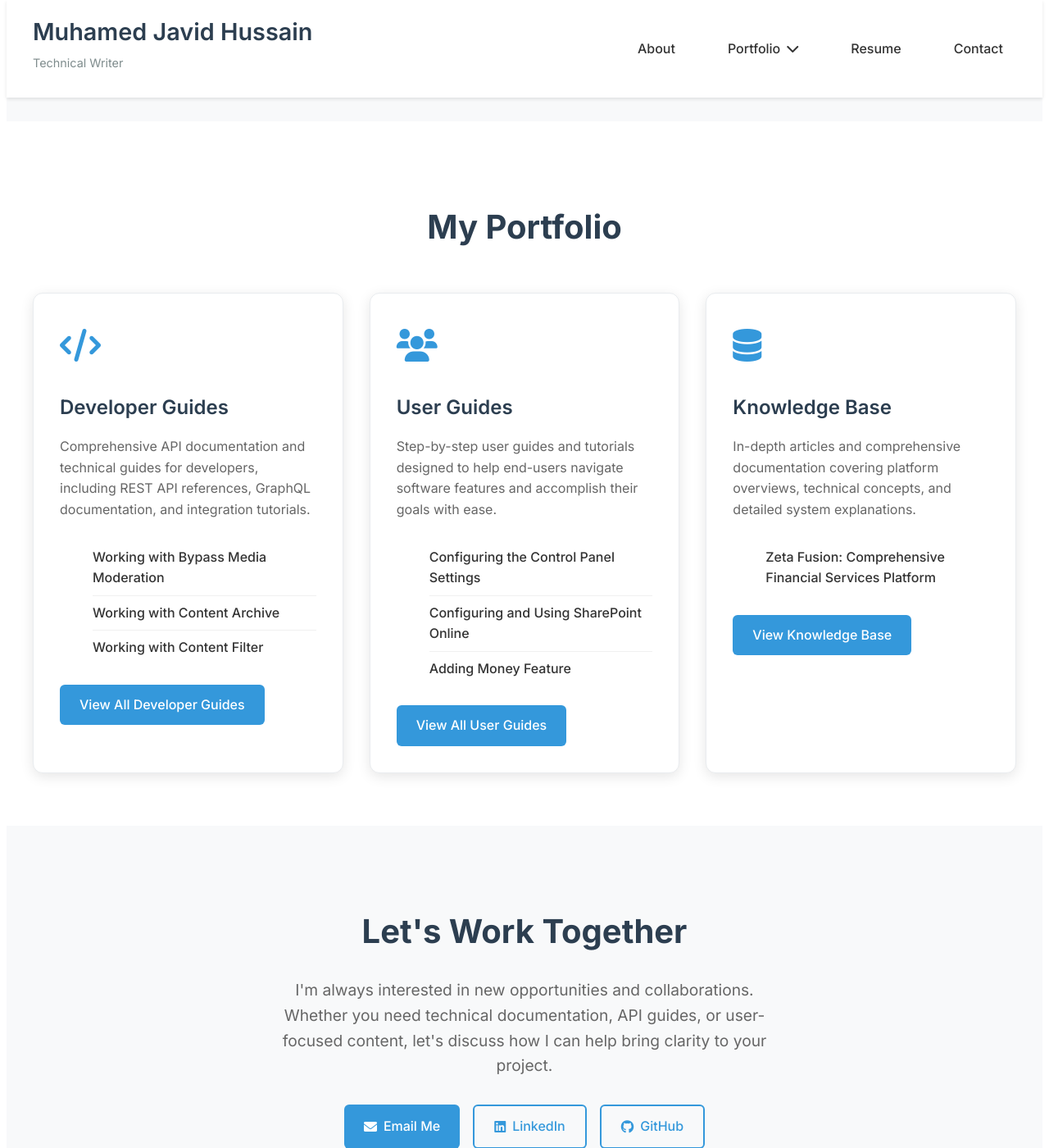
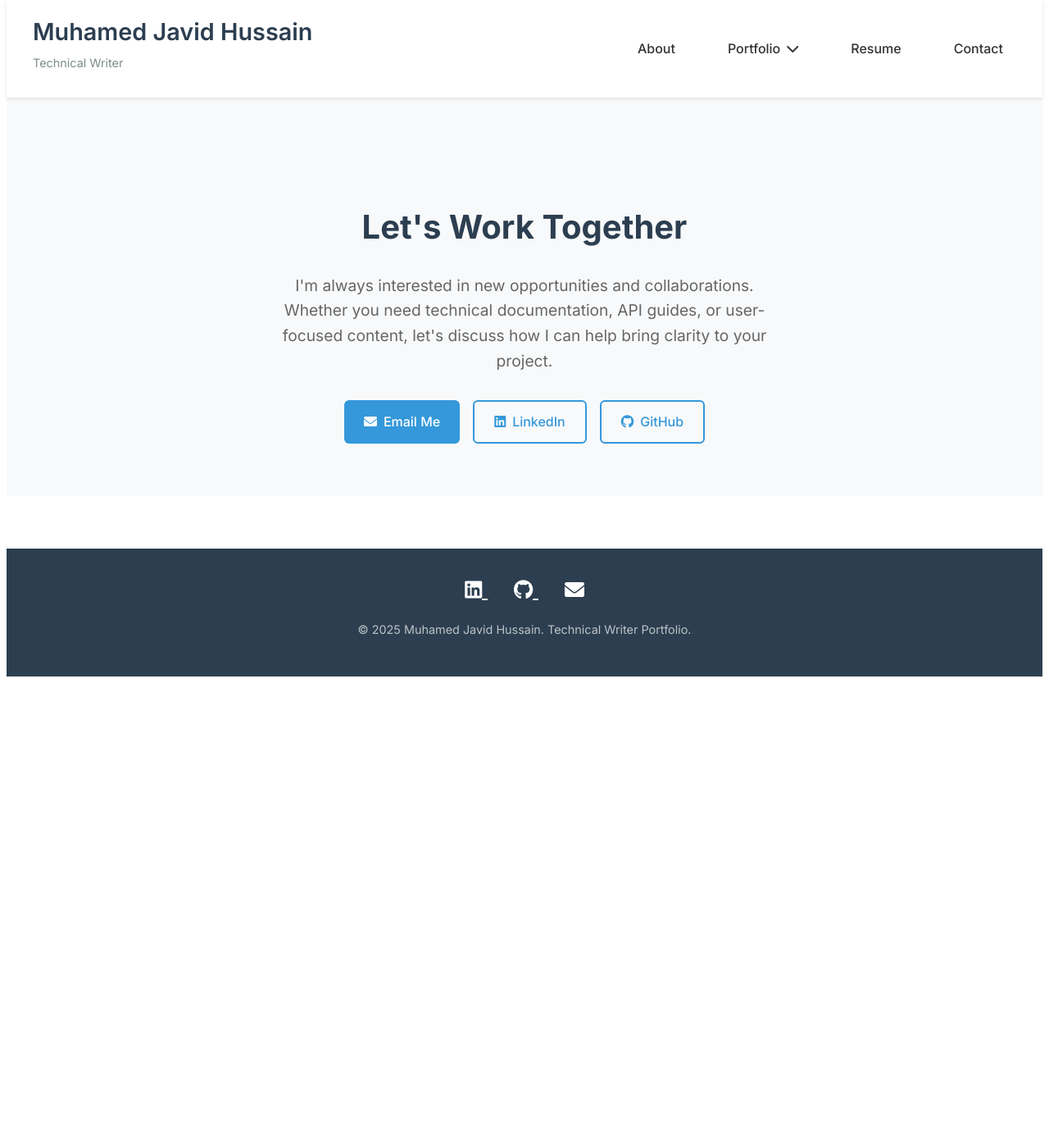
Before and after one commit to ashfaqfarook/Test, a Jekyll site: the page built from index.html, in a window 1280 px wide and 1400 px high, scrolled down 1005 px. Shown: the whole window at 82% size. Built offline with Jekyll 4.4.1, drawn with Linux system fonts in a browser that asks for light colours; after the commit the page ends 1838 px from its top, so only the background shows below that.

Commit message:
resume udpate

```diff
--- a/_layouts/page.html
+++ b/_layouts/page.html
@@ -3,12 +3,6 @@
 ---
 
 <article class="page">
-    {% if page.title %}
-        <header class="page-header">
-            <h1 class="page-title">{{ page.title }}</h1>
-        </header>
-    {% endif %}
-
     <div class="page-content">
         {{ content }}
     </div>
--- a/_pages/resume.md
+++ b/_pages/resume.md
@@ -77,96 +78,88 @@
     <section style="background: white; padding: 2rem; border-radius: 12px; box-shadow: 0 4px 16px rgba(0,0,0,0.1); margin-bottom: 2rem;">
         <h2 style="color: #2c3e50; margin-bottom: 1.5rem; font-size: 1.8rem; border-bottom: 2px solid #3498db; padding-bottom: 0.5rem;">
             <i class="fas fa-briefcase" style="color: #3498db; margin-right: 0.5rem;"></i>
-            Professional Experience
+            Work Experience
         </h2>
 
-        <div style="margin-bottom: 2rem; padding-bottom: 2rem; border-bottom: 1px solid #e9ecef;">
-            <div style="display: flex; justify-content: space-between; align-items: start; margin-bottom: 1rem; flex-wrap: wrap;">
+        <div style="margin-bottom: 1.5rem; padding-bottom: 1.5rem; border-bottom: 1px solid #e9ecef;">
+            <div style="display: flex; justify-content: space-between; align-items: start; margin-bottom: 0.5rem; flex-wrap: wrap;">
                 <div>
-                    <h3 style="color: #2c3e50; margin-bottom: 0.25rem;">Senior Technical Writer</h3>
-                    <p style="color: #666; font-weight: 500;">Various Technology Companies</p>
+                    <h3 style="color: #2c3e50; margin-bottom: 0.25rem;">Senior Content Designer</h3>
+                    <p style="color: #666; font-weight: 500;">Khoros</p>
                 </div>
                 <span style="background: #e8f4fd; color: #2980b9; padding: 0.3rem 0.8rem; border-radius: 20px; font-size: 0.9rem;">
-                    2015 - Present (9+ Years)
+                    May 2021 - July 2025
                 </span>
             </div>
-            <ul style="color: #555; line-height: 1.7; margin-left: 1rem;">
-                <li>Created comprehensive API documentation for financial services platforms, including REST and GraphQL APIs</li>
-                <li>Developed user-focused guides that reduced support tickets by improving self-service capabilities</li>
-                <li>Conducted pre-release software testing and functional validation to ensure documentation accuracy</li>
-                <li>Collaborated with development teams to create technical specifications and release notes</li>
-                <li>Established documentation standards and style guides for consistent content quality</li>
-                <li>Managed content lifecycle from creation to maintenance and updates</li>
-            </ul>
         </div>
 
-        <div style="margin-bottom: 2rem; padding-bottom: 2rem; border-bottom: 1px solid #e9ecef;">
-            <h4 style="color: #2c3e50; margin-bottom: 1rem;">Key Projects & Achievements</h4>
-            <div style="display: grid; grid-template-columns: repeat(auto-fit, minmax(250px, 1fr)); gap: 1rem;">
-                <div style="background: #f8f9fa; padding: 1rem; border-radius: 6px;">
-                    <h5 style="color: #2c3e50; margin-bottom: 0.5rem;">Financial Services Documentation</h5>
-                    <p style="color: #666; font-size: 0.9rem;">Comprehensive platform documentation for Zeta Fusion PaaS solution</p>
+        <div style="margin-bottom: 1.5rem; padding-bottom: 1.5rem; border-bottom: 1px solid #e9ecef;">
+            <div style="display: flex; justify-content: space-between; align-items: start; margin-bottom: 0.5rem; flex-wrap: wrap;">
+                <div>
+                    <h3 style="color: #2c3e50; margin-bottom: 0.25rem;">Technical Writer</h3>
+                    <p style="color: #666; font-weight: 500;">Finastra</p>
                 </div>
-                <div style="background: #f8f9fa; padding: 1rem; border-radius: 6px;">
-                    <h5 style="color: #2c3e50; margin-bottom: 0.5rem;">API Integration Guides</h5>
-                    <p style="color: #666; font-size: 0.9rem;">Developer-friendly documentation for REST and GraphQL APIs</p>
+                <span style="background: #e8f4fd; color: #2980b9; padding: 0.3rem 0.8rem; border-radius: 20px; font-size: 0.9rem;">
+                    Sep 2020 - Apr 2021
+                </span>
+            </div>
+        </div>
+
+        <div style="margin-bottom: 1.5rem; padding-bottom: 1.5rem; border-bottom: 1px solid #e9ecef;">
+            <div style="display: flex; justify-content: space-between; align-items: start; margin-bottom: 0.5rem; flex-wrap: wrap;">
+                <div>
+                    <h3 style="color: #2c3e50; margin-bottom: 0.25rem;">Technical Writer</h3>
+                    <p style="color: #666; font-weight: 500;">NextGen Healthcare</p>
                 </div>
-                <div style="background: #f8f9fa; padding: 1rem; border-radius: 6px;">
-                    <h5 style="color: #2c3e50; margin-bottom: 0.5rem;">User Experience Documentation</h5>
-                    <p style="color: #666; font-size: 0.9rem;">Step-by-step guides for software features and system configuration</p>
+                <span style="background: #e8f4fd; color: #2980b9; padding: 0.3rem 0.8rem; border-radius: 20px; font-size: 0.9rem;">
+                    Feb 2019 - Aug 2020
+                </span>
+            </div>
+        </div>
+
+        <div style="margin-bottom: 1.5rem;">
+            <div style="display: flex; justify-content: space-between; align-items: start; margin-bottom: 0.5rem; flex-wrap: wrap;">
+                <div>
+                    <h3 style="color: #2c3e50; margin-bottom: 0.25rem;">Technical Writer</h3>
+                    <p style="color: #666; font-weight: 500;">Capgemini</p>
                 </div>
+                <span style="background: #e8f4fd; color: #2980b9; padding: 0.3rem 0.8rem; border-radius: 20px; font-size: 0.9rem;">
+                    Aug 2016 - Feb 2019
+                </span>
             </div>
         </div>
     </section>
 
-    <!-- Education & Certifications -->
+    <!-- Education -->
     <section style="background: white; padding: 2rem; border-radius: 12px; box-shadow: 0 4px 16px rgba(0,0,0,0.1); margin-bottom: 2rem;">
         <h2 style="color: #2c3e50; margin-bottom: 1.5rem; font-size: 1.8rem; border-bottom: 2px solid #3498db; padding-bottom: 0.5rem;">
             <i class="fas fa-graduation-cap" style="color: #3498db; margin-right: 0.5rem;"></i>
-            Education & Professional Development
+            Education
         </h2>
 
-        <div style="margin-bottom: 1.5rem;">
-            <h4 style="color: #2c3e50; margin-bottom: 1rem;">Continuous Learning</h4>
-            <p style="color: #666; line-height: 1.6;">
-                Committed to staying current with industry best practices, emerging technologies, and evolving
-                documentation standards. Regularly engage with technical writing communities and professional
-                development resources to enhance skills and knowledge.
-            </p>
+        <div style="margin-bottom: 1.5rem; padding-bottom: 1.5rem; border-bottom: 1px solid #e9ecef;">
+            <div style="display: flex; justify-content: space-between; align-items: start; margin-bottom: 0.5rem; flex-wrap: wrap;">
+                <div>
+                    <h3 style="color: #2c3e50; margin-bottom: 0.25rem;">Master of Business Administration (MBA)</h3>
+                    <p style="color: #666; font-weight: 500;">Pondicherry University, Puducherry</p>
+                    <p style="color: #888; font-size: 0.9rem;">International Business</p>
+                </div>
+                <span style="background: #e8f4fd; color: #2980b9; padding: 0.3rem 0.8rem; border-radius: 20px; font-size: 0.9rem;">
+                    2021
+                </span>
+            </div>
         </div>
 
-        <div>
-            <h4 style="color: #2c3e50; margin-bottom: 1rem;">Areas of Ongoing Development</h4>
-            <div style="display: flex; flex-wrap: wrap; gap: 0.5rem;">
-                <span style="background: #e8f4fd; color: #2980b9; padding: 0.3rem 0.8rem; border-radius: 20px; font-size: 0.9rem;">API Documentation Best Practices</span>
-                <span style="background: #e8f6f3; color: #27ae60; padding: 0.3rem 0.8rem; border-radius: 20px; font-size: 0.9rem;">User Experience Design</span>
-                <span style="background: #fef9e7; color: #f39c12; padding: 0.3rem 0.8rem; border-radius: 20px; font-size: 0.9rem;">Content Strategy</span>
-                <span style="background: #fadbd8; color: #c0392b; padding: 0.3rem 0.8rem; border-radius: 20px; font-size: 0.9rem;">Technical Communication</span>
-            </div>
-        </div>
-    </section>
-
-    <!-- Portfolio Highlights -->
-    <section style="background: linear-gradient(135deg, #667eea 0%, #764ba2 100%); color: white; padding: 2rem; border-radius: 12px; margin-bottom: 2rem;">
-        <h2 style="margin-bottom: 1.5rem; font-size: 1.8rem;">
-            <i class="fas fa-star" style="color: #f1c40f; margin-right: 0.5rem;"></i>
-            Portfolio Highlights
-        </h2>
-        <div style="display: grid; grid-template-columns: repeat(auto-fit, minmax(200px, 1fr)); gap: 1.5rem;">
-            <div style="text-align: center;">
-                <div style="font-size: 2.5rem; margin-bottom: 0.5rem;">📚</div>
-                <h4 style="margin-bottom: 0.5rem;">50+</h4>
-                <p style="opacity: 0.8; font-size: 0.9rem;">Documentation Projects Completed</p>
-            </div>
-            <div style="text-align: center;">
-                <div style="font-size: 2.5rem; margin-bottom: 0.5rem;">🚀</div>
-                <h4 style="margin-bottom: 0.5rem;">Multiple</h4>
-                <p style="opacity: 0.8; font-size: 0.9rem;">Platform Launches Supported</p>
-            </div>
-            <div style="text-align: center;">
-                <div style="font-size: 2.5rem; margin-bottom: 0.5rem;">⭐</div>
-                <h4 style="margin-bottom: 0.5rem;">Expert</h4>
-                <p style="opacity: 0.8; font-size: 0.9rem;">Technical Communication Skills</p>
+        <div style="margin-bottom: 1.5rem;">
+            <div style="display: flex; justify-content: space-between; align-items: start; margin-bottom: 0.5rem; flex-wrap: wrap;">
+                <div>
+                    <h3 style="color: #2c3e50; margin-bottom: 0.25rem;">Bachelor of Engineering (B.E.)</h3>
+                    <p style="color: #666; font-weight: 500;">Anna University, Chennai</p>
+                    <p style="color: #888; font-size: 0.9rem;">Aeronautical Engineering</p>
+                </div>
+                <span style="background: #e8f4fd; color: #2980b9; padding: 0.3rem 0.8rem; border-radius: 20px; font-size: 0.9rem;">
+                    2015
+                </span>
             </div>
         </div>
     </section>
--- a/assets/main.css
+++ b/assets/main.css
@@ -219,72 +219,6 @@
     box-shadow: 0 8px 24px rgba(0,0,0,0.1);
 }
 
-/* Portfolio Cards */
-.portfolio-grid {
-    display: grid;
-    grid-template-columns: repeat(auto-fit, minmax(350px, 1fr));
-    gap: 2rem;
-    margin-top: 2rem;
-}
-
-.portfolio-card {
-    background: white;
-    border-radius: 12px;
-    padding: 2rem;
-    box-shadow: 0 4px 16px rgba(0,0,0,0.1);
-    transition: transform 0.3s ease, box-shadow 0.3s ease;
-    border: 1px solid #e9ecef;
-}
-
-.portfolio-card:hover {
-    transform: translateY(-4px);
-    box-shadow: 0 8px 24px rgba(0,0,0,0.15);
-}
-
-.card-icon {
-    font-size: 2.5rem;
-    color: #3498db;
-    margin-bottom: 1rem;
-}
-
-.card-title {
-    font-size: 1.5rem;
-    font-weight: 600;
-    color: #2c3e50;
-    margin-bottom: 1rem;
-}
-
-.card-description {
-    color: #666;
-    margin-bottom: 1.5rem;
-    line-height: 1.6;
-}
-
-.card-items {
-    list-style: none;
-    margin-bottom: 1.5rem;
-}
-
-.card-items li {
-    padding: 0.5rem 0;
-    border-bottom: 1px solid #f0f0f0;
-}
-
-.card-items li:last-child {
-    border-bottom: none;
-}
-
-.card-items a {
-    color: #333;
-    text-decoration: none;
-    font-weight: 500;
-    transition: color 0.2s ease;
-}
-
-.card-items a:hover {
-    color: #3498db;
-}
-
 /* Buttons */
 .btn {
     display: inline-flex;
@@ -497,19 +431,11 @@
         grid-template-columns: 1fr;
         text-align: center;
     }
-
-    .portfolio-grid {
-        grid-template-columns: 1fr;
-    }
 }
 
 @media (max-width: 480px) {
     .wrapper {
         padding: 0 15px;
-    }
-
-    .portfolio-card {
-        padding: 1.5rem;
     }
 
     .hero {
--- a/index.html
+++ b/index.html
@@ -46,66 +46,6 @@
     </div>
 </section>
 
-<section style="padding: 4rem 0;">
-    <div class="wrapper">
-        <h2 style="text-align: center; margin-bottom: 3rem; font-size: 2.5rem; color: #2c3e50;">
-            My Portfolio
-        </h2>
-        <div class="portfolio-grid">
-            <div class="portfolio-card">
-                <div class="card-icon">
-                    <i class="fas fa-code"></i>
-                </div>
-                <h3 class="card-title">Developer Guides</h3>
-                <p class="card-description">
-                    Comprehensive API documentation and technical guides for developers, including REST API references,
-                    GraphQL documentation, and integration tutorials.
-                </p>
-                <ul class="card-items">
-                    {% for guide in site.developer_guides limit:3 %}
-                        <li><a href="{{ guide.url | relative_url }}">{{ guide.title }}</a></li>
-                    {% endfor %}
-                </ul>
-                <a href="{{ '/developer-guides/' | relative_url }}" class="btn btn-primary">View All Developer Guides</a>
-            </div>
-
-            <div class="portfolio-card">
-                <div class="card-icon">
-                    <i class="fas fa-users"></i>
-                </div>
-                <h3 class="card-title">User Guides</h3>
-                <p class="card-description">
-                    Step-by-step user guides and tutorials designed to help end-users navigate software features
-                    and accomplish their goals with ease.
-                </p>
-                <ul class="card-items">
-                    {% for guide in site.user_guides limit:3 %}
-                        <li><a href="{{ guide.url | relative_url }}">{{ guide.title }}</a></li>
-                    {% endfor %}
-                </ul>
-                <a href="{{ '/user-guides/' | relative_url }}" class="btn btn-primary">View All User Guides</a>
-            </div>
-
-            <div class="portfolio-card">
-                <div class="card-icon">
-                    <i class="fas fa-database"></i>
-                </div>
-                <h3 class="card-title">Knowledge Base</h3>
-                <p class="card-description">
-                    In-depth articles and comprehensive documentation covering platform overviews, technical concepts,
-                    and detailed system explanations.
-                </p>
-                <ul class="card-items">
-                    {% for article in site.knowledge_base limit:3 %}
-                        <li><a href="{{ article.url | relative_url }}">{{ article.title }}</a></li>
-                    {% endfor %}
-                </ul>
-                <a href="{{ '/knowledge-base/' | relative_url }}" class="btn btn-primary">View Knowledge Base</a>
-            </div>
-        </div>
-    </div>
-</section>
-
 <section style="background: #f8f9fa; padding: 4rem 0;">
     <div class="wrapper">
         <div style="text-align: center;">
```
Also changed, not shown: other parts of _pages/resume.md (+3 -2 lines).
